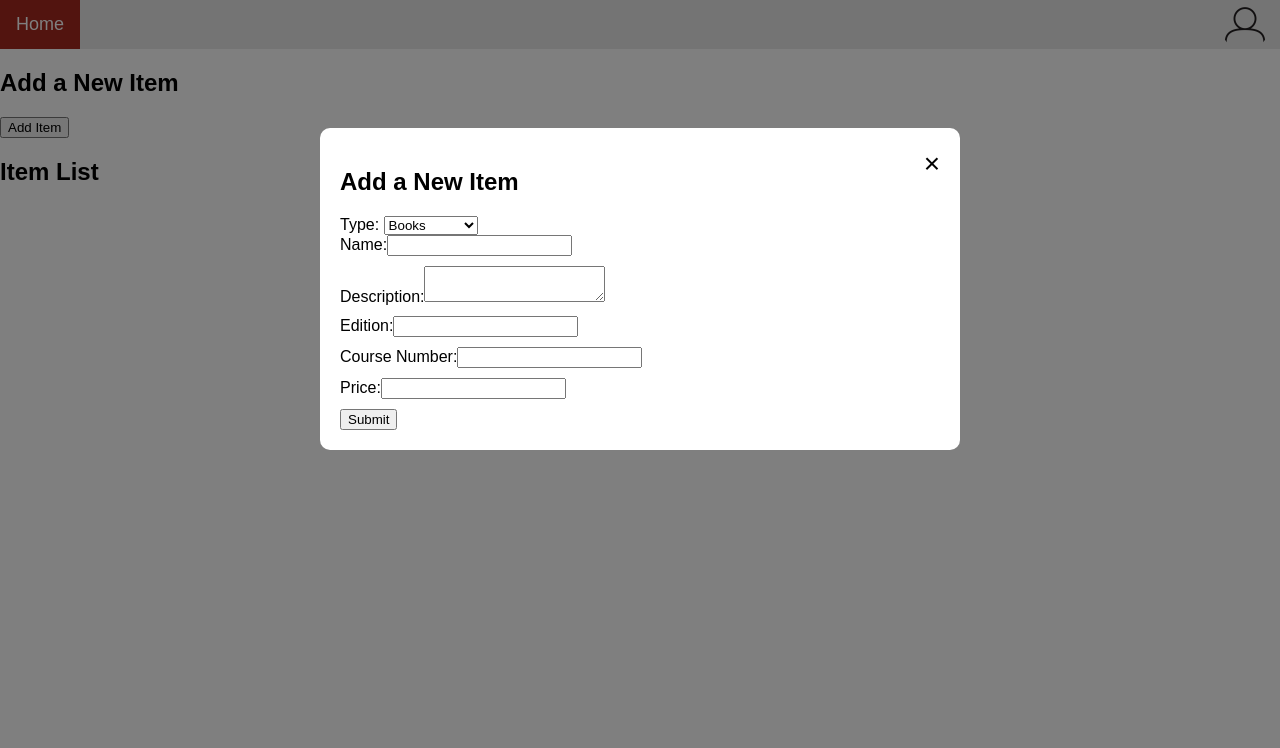
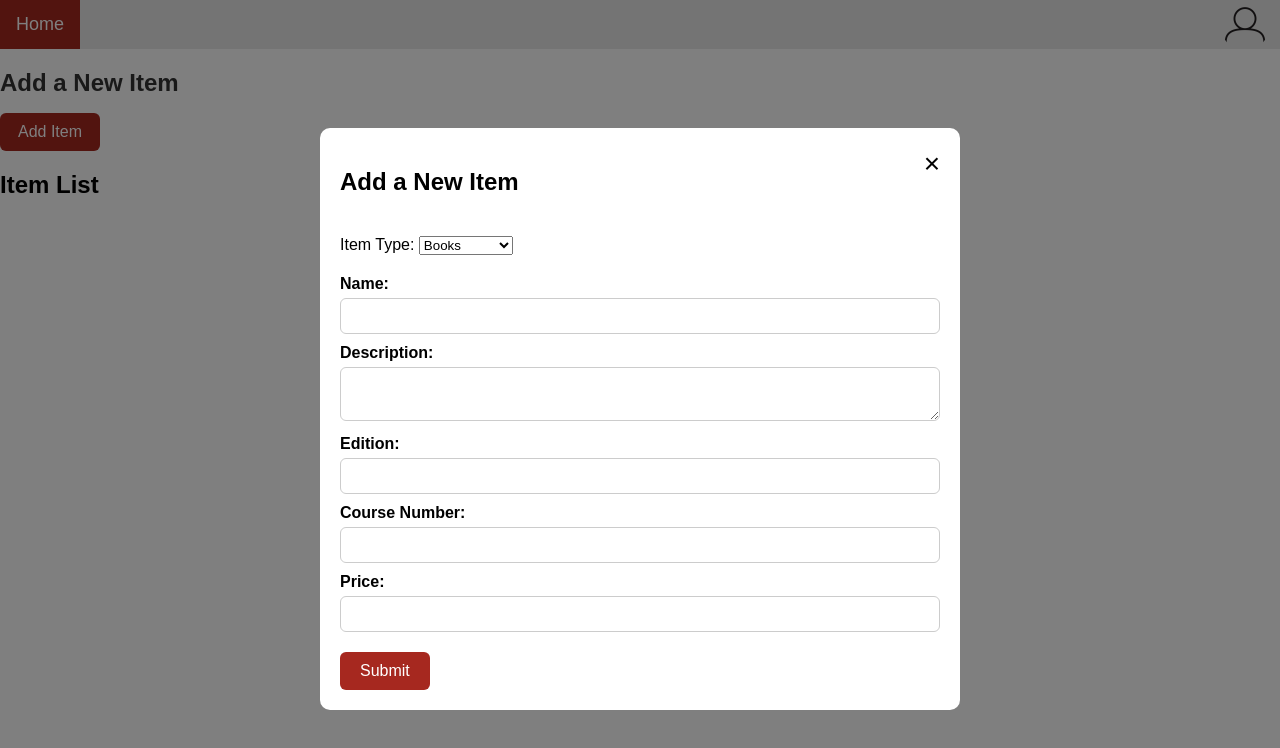
Before and after one commit to Jgalligan1/Exchange4Students, a website: page Sellitem.html in a window 1280 px wide. Both pictures are taken after a click on the button "Add Item". Drawn offline with Linux system fonts and the light colour scheme; no server answers.

Commit message:
Styled the sell and main dash screens(didn't do much for the base screen for sell)

```diff
--- a/Sellitem.css
+++ b/Sellitem.css
@@ -8,6 +8,7 @@
   height: 100%;
   background-color: rgba(0, 0, 0, 0.5);
 }
+
 .modal-content {
   background-color: white;
   margin: 10% auto;
@@ -15,6 +16,23 @@
   border-radius: 10px;
   width: 50%;
 }
+
+.modal-content button[type="submit"] {
+  background-color: #a6281f;
+  color: white;
+  padding: 10px 20px;
+  border: none;
+  border-radius: 6px;
+  font-size: 16px;
+  cursor: pointer;
+  margin-top: 10px;
+  transition: background-color 0.2s ease;
+}
+
+.modal-content button[type="submit"]:hover {
+  background-color: #851f18
+}
+
 .close {
   float: right;
   font-size: 28px;
@@ -23,6 +41,20 @@
 .form-group {
   display: none;
   margin-bottom: 10px;
+}
+
+.form-group label {
+  display: block;
+  font-weight: bold;
+  margin-bottom: 5px;
+}
+
+.form-group input, .form-group select, #description{
+  width: 100%;
+  padding: 8px;
+  border-radius: 6px;
+  border: 1px solid #ccc;
+  font-size: 16px;
 }
 
 * {box-sizing: border-box;}
@@ -100,6 +132,72 @@ body {
   margin: 10px 0;
 }
 
+.submit-button {
+  margin-top: 10px;
+}
+
+.item-type {
+  padding-top: 20px;
+  padding-bottom: 20px;
+}
+
+#itemList {
+  margin: 20px auto;
+  width: 90%;
+  max-width: 600px;
+}
+
+.item {
+  border: 1px solid #ccc;
+  padding: 15px;
+  margin-bottom: 10px;
+  border-radius: 8px;
+  background-color: #f9f9f9;
+}
+
+.item h3 {
+  margin: 0 0 8px 0;
+  font-size: 18px;
+  color: #333;
+}
+
+.item p {
+  margin: 4px 0;
+  color: #555;
+}
+
+#addItemContainer {
+  display: flex;
+  flex-direction: column;
+  align-items: center;
+  justify-content: center;
+  margin: 40px auto;
+  max-width: 600px;
+  padding: 0 20px;
+  text-align: center;
+}
+
+#addItemTitle {
+  margin-bottom: 16px;
+  font-size: 24px;
+  font-weight: bold;
+  color: #333;
+}
+
+#addItemBtn {
+  background-color: #a6281f;
+  color: white;
+  padding: 10px 18px;
+  border: none;
+  border-radius: 6px;
+  font-size: 16px;
+  cursor: pointer;
+  transition: background-color 0.2s ease;
+}
+
+#addItemBtn:hover {
+  background-color: #851f18;
+}
 
 
 @media screen and (max-width: 600px) {
--- a/Sellitem.html
+++ b/Sellitem.html
@@ -44,15 +44,17 @@
         </div>
         <a class="active" href="#" onclick="location.href='MainDashboard.html'">Home</a>
     </div>
-    <h2>Add a New Item</h2>
-    <button onclick="openModal()">Add Item</button>
-
+    <div class="addItemContainer">
+        <h2 id="addItemTitle">Add a New Item</h2>
+        <button onclick="openModal()" id="addItemBtn">Add Item</button>
+    </div>
     <div id="itemModal" class="modal">
         <div class="modal-content">
             <span class="close" onclick="closeModal()">&times;</span>
             <h2>Add a New Item</h2>
             <form id="itemForm">
-                <label for="type">Type:</label>
+                <div class="item-type">
+                    <label for="type">Item Type:</label>
                     <select id="type" onchange="updateFormFields()">
                         <option value="Books">Books</option>
                         <option value="Clothing">Clothing</option>
@@ -60,7 +62,7 @@
                         <option value="Electronics">Electronics</option>
                         <option value="Sports Gear">Sports Gear</option>
                     </select><br>
-
+                </div>
                 <div class="form-group"><label for="name">Name:</label><input type="text" id="name" required></div>
                 <div class="form-group"><label for="description">Description:</label><textarea id="description"></textarea></div>
                 <div class="form-group"><label for="edition">Edition:</label><input type="text" id="edition"></div>
@@ -72,7 +74,7 @@
                 <div class="form-group"><label for="weight">Weight (kg):</label><input type="number" id="weight" step="0.1"></div>
                 <div class="form-group"><label for="price">Price:</label><input type="number" id="price" step="0.01" required></div>
 
-                <button type="submit">Submit</button>
+                <button type="submit" class="submit-button">Submit</button>
             </form>
         </div>
     </div>
```
Also changed, not shown: MainDashboard.css (+8 -0 lines), MainDashboard.html (+1 -1 lines), pictures/education-icon.png (added), 2 other files. Lines whose indentation alone changed are shown as unchanged.
